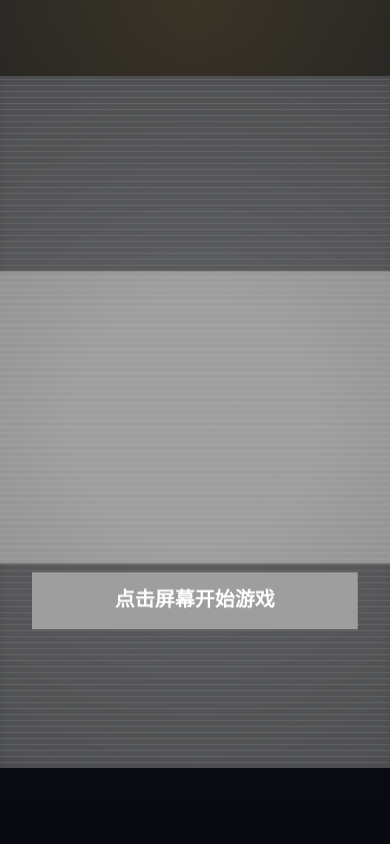
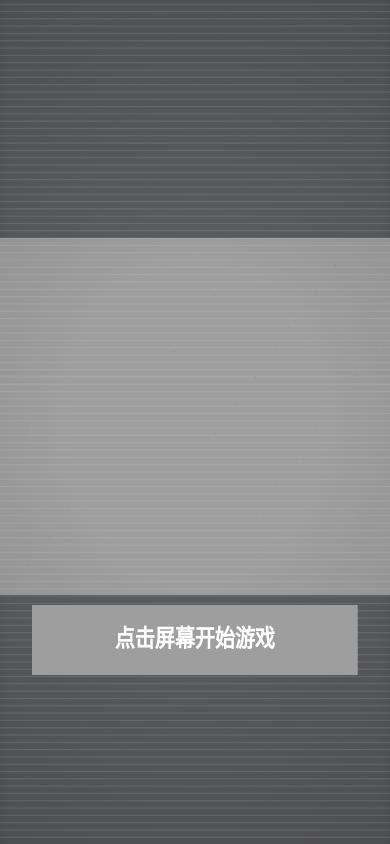
Before and after one commit to mcwang999/Douyin_completed, a website with bundled scripts: page index.html in a window 390 px wide. Built offline with nearby package versions, Linux system fonts and the light colour scheme.

Commit message:
refactor: use fullscreen responsive canvas with scaleX/scaleY transform

```diff
--- a/js/engine/CanvasRenderer.js
+++ b/js/engine/CanvasRenderer.js
@@ -19,9 +19,17 @@ export class CanvasRenderer {
   }
 
   resize() {
-    this.canvas.width = this.config.canvasWidth * this.pixelRatio;
-    this.canvas.height = this.config.canvasHeight * this.pixelRatio;
-    this.ctx.setTransform(this.pixelRatio, 0, 0, this.pixelRatio, 0, 0);
+    const w = window.innerWidth;
+    const h = window.innerHeight;
+    this.scaleX = w / this.config.canvasWidth;
+    this.scaleY = h / this.config.canvasHeight;
+    this.canvas.width = w * this.pixelRatio;
+    this.canvas.height = h * this.pixelRatio;
+    this.ctx.setTransform(
+      this.pixelRatio * this.scaleX, 0,
+      0, this.pixelRatio * this.scaleY,
+      0, 0
+    );
   }
 
   captureSnapshot() {
--- a/styles/main.css
+++ b/styles/main.css
@@ -31,10 +31,8 @@ button {
 }
 
 #gameCanvas {
-  width: min(100vw, calc(100vh * 941 / 1672), 480px);
-  height: auto;
-  max-height: 100vh;
-  aspect-ratio: 941 / 1672;
+  width: 100vw;
+  height: 100dvh;
   display: block;
   background: #10131a;
   touch-action: none;
```
